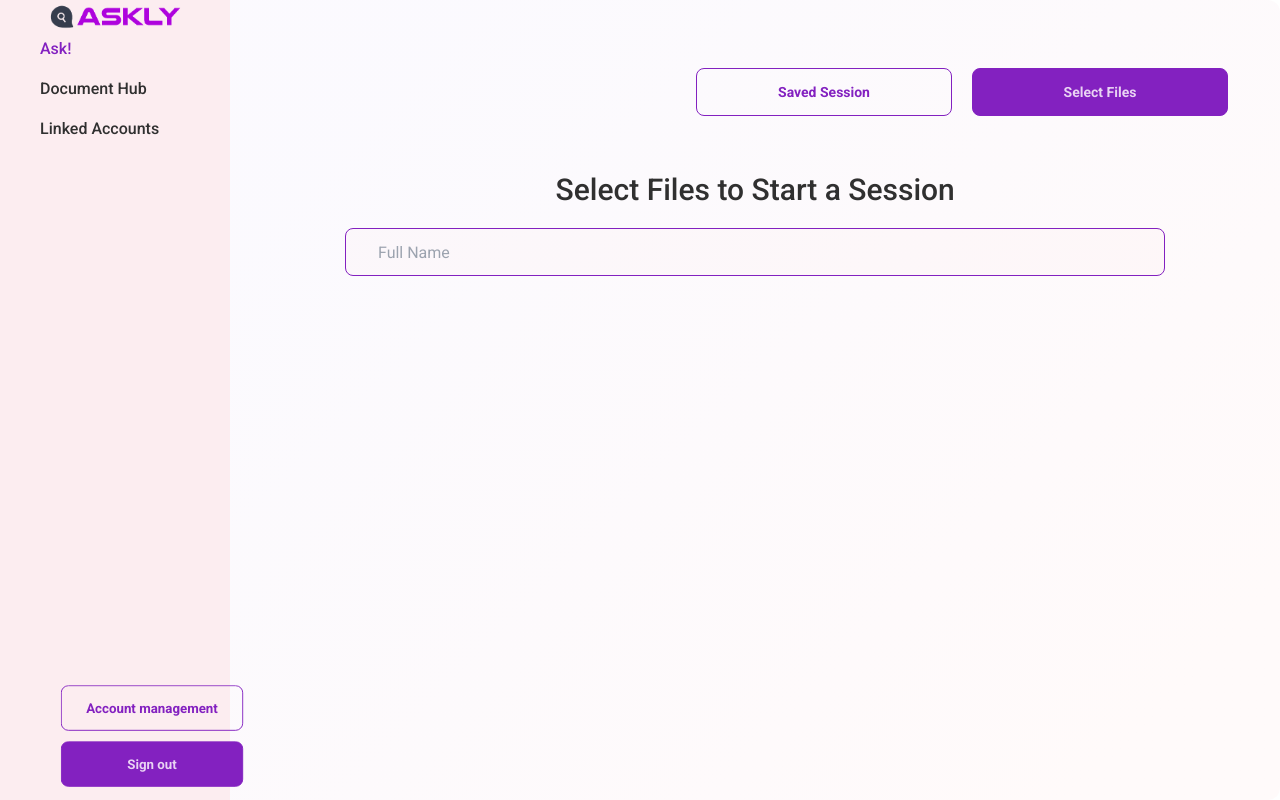
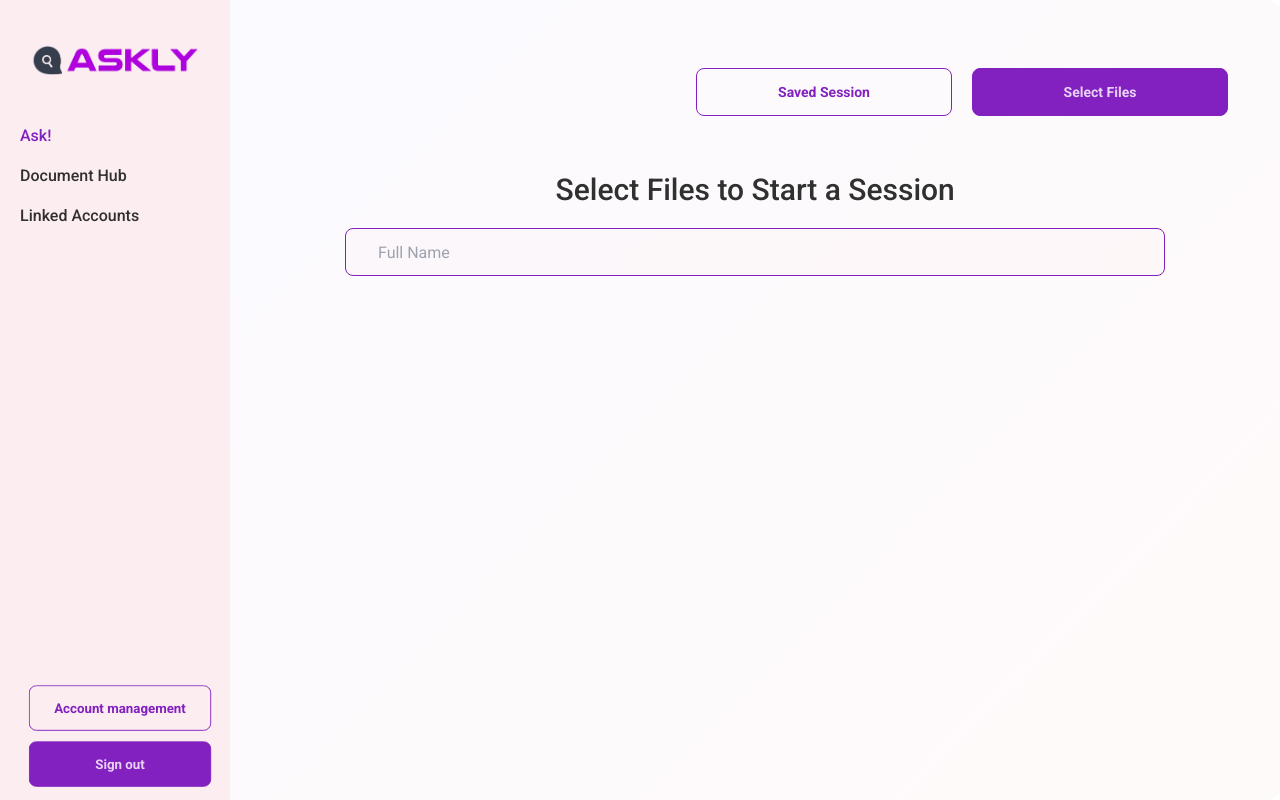
Before and after one commit to rakibul-wdp/askly, a Next.js app: page /dashboard in a window 1280 px wide. Built offline with nearby package versions, Linux system fonts and the light colour scheme.

Commit message:
dashboard sidebar menu fix

```diff
--- a/components/dashboard/DashboardSideNav.js
+++ b/components/dashboard/DashboardSideNav.js
@@ -38,9 +38,9 @@ const DashboardSideNav = () => {
   return (
     <div className="w-full sm:px-0">
       <Tab.Group as="div" className="flex flex-col lg:flex-row justify-between">
-        <Tab.List className="flex flex-col justify-between w-full lg:w-[18%] lg:h-screen space-x-1 bg-[#FCEDF0] p-1 px-10">
+        <Tab.List className="flex flex-col justify-between w-full lg:w-[18%] lg:h-screen space-x-1 bg-[#FCEDF0] p-1 px-10 lg:px-3 xl:px-5 2xl:px-10">
           <div className='flex lg:flex-col px-4 sm:px-14 md:px-32 lg:px-0'>
-            <Image src={AsklyLogo} width={250} height={250} alt='askly logo' />
+            <Image className='lg:my-10' src={AsklyLogo} width={250} height={250} alt='askly logo' />
             {Object.keys(categories).map((category) => (
               <Tab
                 key={category}
@@ -58,9 +58,9 @@ const DashboardSideNav = () => {
               </Tab>
             ))}
           </div>
-          <div className='hidden lg:block'>
-            <Tab className="btn btn-primary btn-outline normal-case w-[12rem] ml-3 mb-2">Account management</Tab>
-            <Tab className="btn btn-primary normal-case w-[12rem] ml-3 mb-2">Sign out</Tab>
+          <div className='hidden lg:block -ml-20'>
+            <Tab className="btn btn-primary btn-outline normal-case w-[12rem] lg:w-[10rem] xl:w-[12rem] 2xl:ml-3 mb-2">Account management</Tab>
+            <Tab className="btn btn-primary normal-case w-[12rem] lg:w-[10rem] xl:w-[12rem] 2xl:ml-3 mb-2">Sign out</Tab>
           </div>
         </Tab.List>
         <Tab.Panels className="w-full">
@@ -82,9 +82,9 @@ const DashboardSideNav = () => {
             </Tab.Panel>
           ))}
         </Tab.Panels>
-        <div className='lg:hidden flex items-center justify-around flex-col sm:flex-row w-[14rem] md:w-[14rem] mx-auto my-14'>
-          <button className='btn btn-primary btn-outline normal-case w-full mb-5 sm:mb-0'>Account Management</button>
-          <button className='btn btn-primary normal-case w-full'>Sign Out</button>
+        <div className='lg:hidden flex items-center justify-around flex-col sm:flex-row w-[16rem] mx-auto mt-10 mb-14'>
+          <button className='btn btn-primary btn-outline normal-case w-full mb-5 sm:mb-0 sm:mr-2'>Account Management</button>
+          <button className='btn btn-primary normal-case w-full sm:ml-2'>Sign Out</button>
         </div>
       </Tab.Group>
     </div>
```
